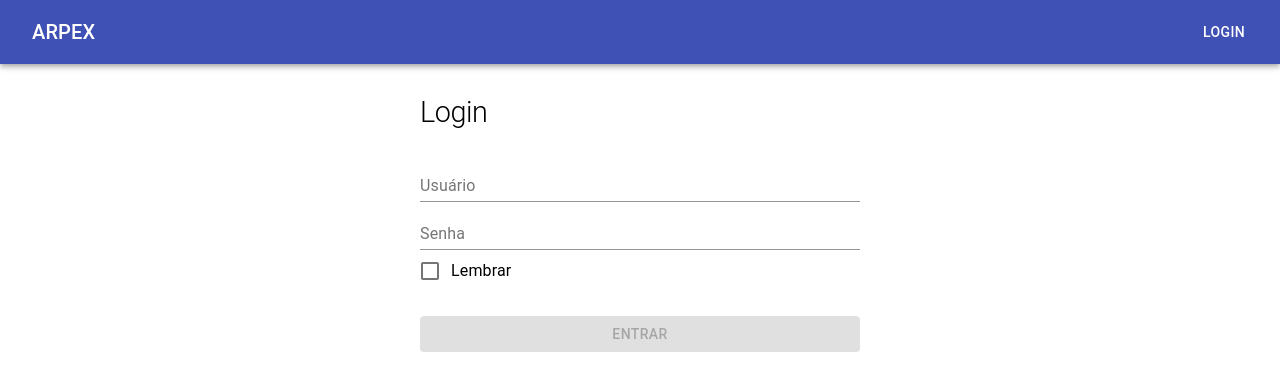
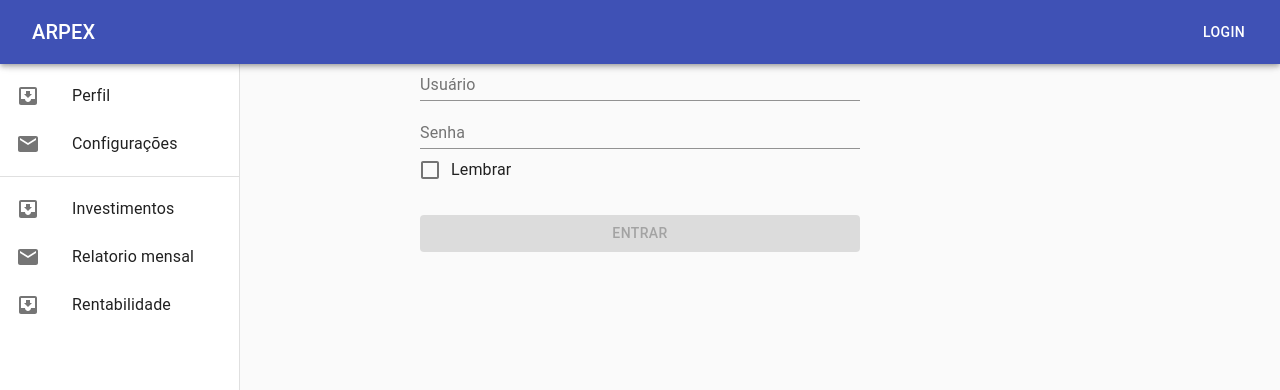
Before and after one commit to cazettogroove/arpex-frontend, a React (Create React App) app: page /login in a window 1280 px wide. Shown: the top 390 px of the page. Built offline with nearby package versions, Linux system fonts and the light colour scheme; what aws-amplify would draw is missing.

Commit message:
feat: add sidebar

```diff
--- a/package.json
+++ b/package.json
@@ -48,6 +48,7 @@
   "devDependencies": {
     "@commitlint/cli": "^14.1.0",
     "@commitlint/config-conventional": "^14.1.0",
+    "@material-ui/icons": "^4.11.2",
     "@reduxjs/toolkit": "^1.6.2",
     "@types/styled-components": "^5.1.15",
     "@typescript-eslint/eslint-plugin": "^4.33.0",
--- a/src/app/App.tsx
+++ b/src/app/App.tsx
@@ -1,17 +1,18 @@
 import React, { FC } from 'react';
 import { BrowserRouter, Routes, Route } from 'react-router-dom';
 import { ThemeProvider } from '@material-ui/core/styles';
+import { CssBaseline } from '@material-ui/core';
 import { Provider } from 'react-redux';
 import Amplify from 'aws-amplify';
 import { store } from './store';
 import { LoginPage } from 'features/Login/LoginPage';
 import { DashboardPage } from 'features/Dashboard/DashboardPage';
 import { theme } from './theme';
-import { Text } from 'components/Text/Text';
 import { amplifyConfig } from 'config/amplify';
 import { PrivateRoute } from 'features/User/components/PrivateRoute';
 import { ChangePasswordPage } from 'features/ChangePassword/ChangePassword';
 import { Header } from 'components/Header/Header';
+import { Sidebar } from 'components/Sidebar/Sidebar';
 
 export const TEXT_SITE_NAME = 'Arpex';
 
@@ -20,9 +21,11 @@ Amplify.configure(amplifyConfig);
 export const App: FC = () => {
   return (
     <Provider store={store}>
-      <BrowserRouter>
-        <Header />
-        <ThemeProvider theme={theme}>
+      <ThemeProvider theme={theme}>
+        <CssBaseline />
+        <BrowserRouter>
+          <Header />
+          <Sidebar />
           <Routes>
             <Route path="/" element={<div />} />
             <Route path="/login" element={<LoginPage />} />
@@ -32,8 +35,8 @@ export const App: FC = () => {
               element={<PrivateRoute element={<DashboardPage />} />}
             />
           </Routes>
-        </ThemeProvider>
-      </BrowserRouter>
+        </BrowserRouter>
+      </ThemeProvider>
     </Provider>
   );
 };
--- /dev/null
+++ b/src/components/Header/Header.styled.tsx
@@ -0,0 +1,6 @@
+import styled from 'styled-components';
+import MuiAppBar from '@material-ui/core/AppBar';
+
+export const AppBar = styled(MuiAppBar)`
+  z-index: 1300 !important;
+`;
--- a/src/components/Header/Header.tsx
+++ b/src/components/Header/Header.tsx
@@ -1,11 +1,11 @@
 import React, { FC } from 'react';
-import { AppBar, Box, Toolbar, Typography, Button } from '@material-ui/core';
+import { Box, Toolbar, Typography, Button } from '@material-ui/core';
+import { AppBar } from './Header.styled';
 import { Link } from 'react-router-dom';
 
 export const Header: FC = () => {
   return (
-    <Box marginBottom={4}>
-      <AppBar position="static">
+    <AppBar position="fixed">
       <Toolbar>
         <Button component={Link} to="/" color="inherit">
           <Typography variant="h6" component="div">
@@ -20,6 +20,5 @@ export const Header: FC = () => {
         </Box>
       </Toolbar>
     </AppBar>
-    </Box>
   );
 };
--- /dev/null
+++ b/src/components/Sidebar/Sidebar.tsx
@@ -0,0 +1,79 @@
+import React, { FC } from 'react';
+import { createStyles, Theme, makeStyles } from '@material-ui/core/styles';
+import Drawer from '@material-ui/core/Drawer';
+import Toolbar from '@material-ui/core/Toolbar';
+import List from '@material-ui/core/List';
+import Divider from '@material-ui/core/Divider';
+import ListItem from '@material-ui/core/ListItem';
+import ListItemIcon from '@material-ui/core/ListItemIcon';
+import ListItemText from '@material-ui/core/ListItemText';
+import InboxIcon from '@material-ui/icons/MoveToInbox';
+import MailIcon from '@material-ui/icons/Mail';
+
+const drawerWidth = 240;
+
+const useStyles = makeStyles((theme: Theme) =>
+  createStyles({
+    root: {
+      display: 'flex',
+    },
+    appBar: {
+      zIndex: theme.zIndex.drawer + 1,
+    },
+    drawer: {
+      width: drawerWidth,
+      flexShrink: 0,
+    },
+    drawerPaper: {
+      width: drawerWidth,
+    },
+    drawerContainer: {
+      overflow: 'auto',
+    },
+    content: {
+      flexGrow: 1,
+      padding: theme.spacing(3),
+    },
+  })
+);
+
+export const Sidebar: FC = () => {
+  const classes = useStyles();
+
+  return (
+    <Drawer
+      className={classes.drawer}
+      variant="permanent"
+      classes={{
+        paper: classes.drawerPaper,
+      }}
+    >
+      <Toolbar />
+      <div className={classes.drawerContainer}>
+        <List>
+          {['Perfil', 'Configurações'].map((text, index) => (
+            <ListItem button key={text}>
+              <ListItemIcon>
+                {index % 2 === 0 ? <InboxIcon /> : <MailIcon />}
+              </ListItemIcon>
+              <ListItemText primary={text} />
+            </ListItem>
+          ))}
+        </List>
+        <Divider />
+        <List>
+          {['Investimentos', 'Relatorio mensal', 'Rentabilidade'].map(
+            (text, index) => (
+              <ListItem button key={text}>
+                <ListItemIcon>
+                  {index % 2 === 0 ? <InboxIcon /> : <MailIcon />}
+                </ListItemIcon>
+                <ListItemText primary={text} />
+              </ListItem>
+            )
+          )}
+        </List>
+      </div>
+    </Drawer>
+  );
+};
--- a/src/features/Login/LoginPage.tsx
+++ b/src/features/Login/LoginPage.tsx
@@ -1,5 +1,4 @@
 import React, { ChangeEvent, FC, SyntheticEvent, useState } from 'react';
-import { Auth, Cache } from 'aws-amplify';
 import { useDispatch, useSelector } from 'react-redux';
 import Box from '@material-ui/core/Box';
 import { Button } from 'components/Button/Button';
```
Also changed, not shown: 2 other files (tests, documents, lock files or other folders). Lines whose indentation alone changed are shown as unchanged.
